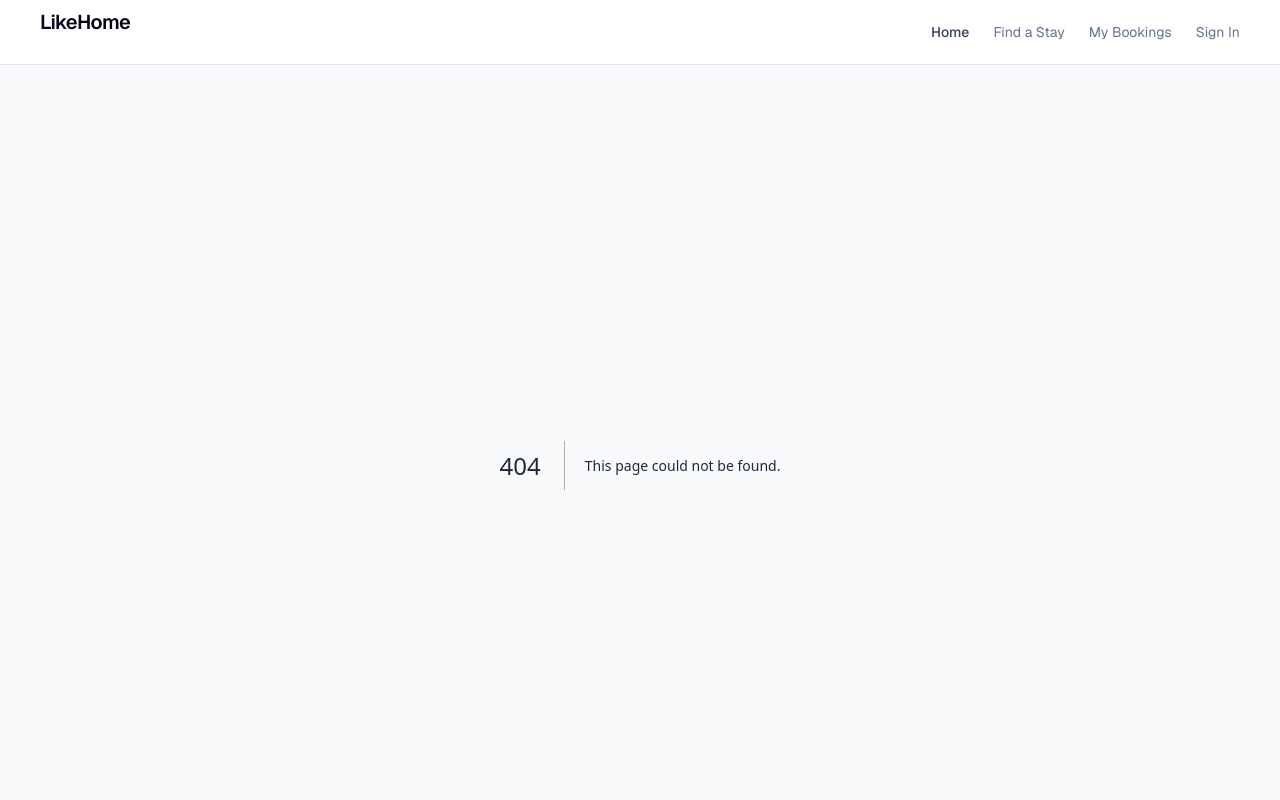
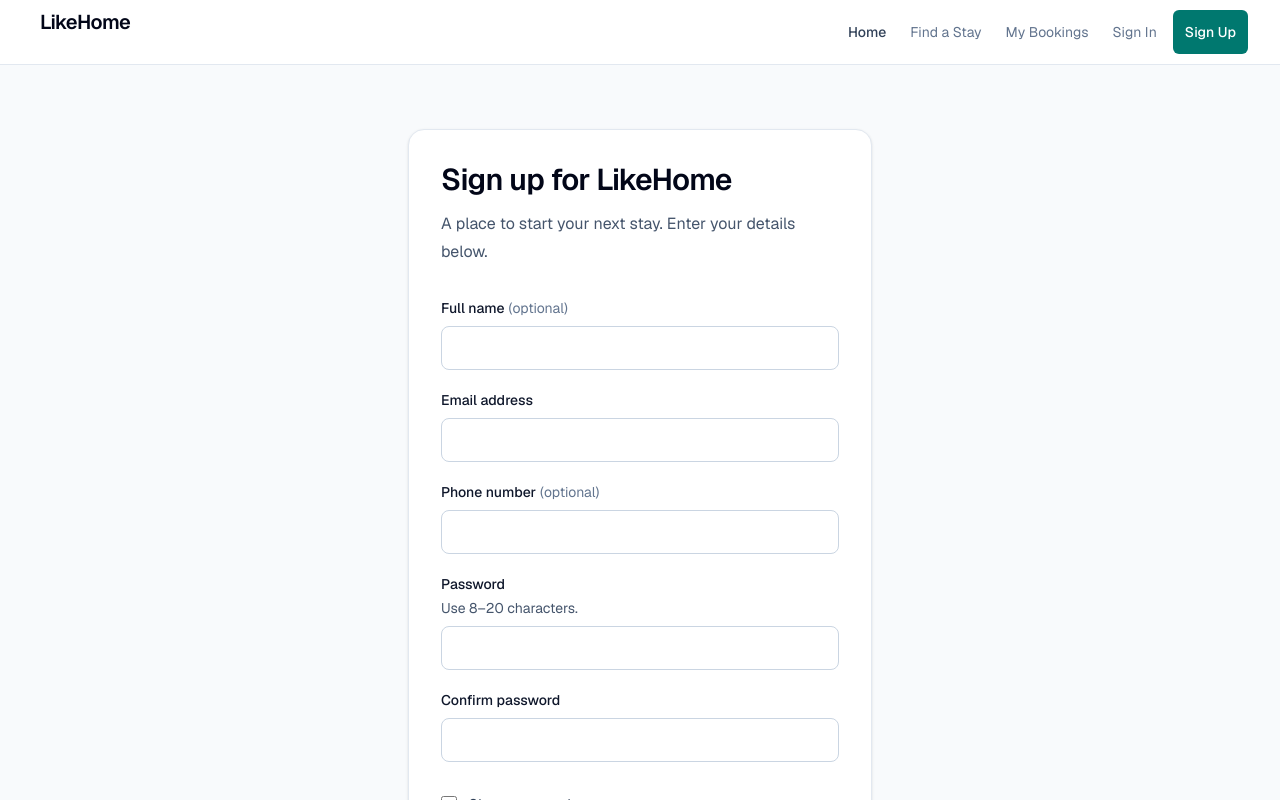
Before and after one commit to github210878/FA26CMPE165-LikeHomeProj, a Next.js app in the folder frontend/likehome/: page /signup in a window 1280 px wide. Before the commit this address had no page. Shown: the top 800 px of the page. Built offline with nearby package versions, Linux system fonts and the light colour scheme.

Commit message:
Build sign-up form and client-side validation

```diff
--- /dev/null
+++ b/frontend/likehome/app/signup/page.tsx
@@ -0,0 +1,18 @@
+import type { Metadata } from "next";
+import SignupForm from "@/components/SignupForm";
+
+export const metadata: Metadata = {
+  title: "Sign up | LikeHome",
+};
+
+export default function SignupPage() {
+  return (
+    <section className="mx-auto w-full max-w-lg px-4 py-10 sm:px-6 sm:py-16">
+      <div className="rounded-2xl border border-slate-200 bg-white p-6 shadow-sm sm:p-8">
+        <h1 className="text-3xl font-semibold tracking-tight text-slate-950">Sign up for LikeHome</h1>
+        <p className="mt-3 text-base leading-7 text-slate-600">A place to start your next stay. Enter your details below.</p>
+        <SignupForm />
+      </div>
+    </section>
+  );
+}
--- /dev/null
+++ b/frontend/likehome/components/SignupForm.tsx
@@ -0,0 +1,83 @@
+"use client";
+
+import { useState, type FormEvent } from "react";
+import { validateSignup, type SignupValues } from "@/lib/signup";
+
+const fields = [
+  { name: "full_name", label: "Full name", type: "text", autoComplete: "name", optional: true },
+  { name: "email", label: "Email address", type: "email", autoComplete: "email", optional: false },
+  { name: "phone", label: "Phone number", type: "tel", autoComplete: "tel", optional: true },
+  { name: "password", label: "Password", type: "password", autoComplete: "new-password", optional: false },
+  { name: "confirm_password", label: "Confirm password", type: "password", autoComplete: "new-password", optional: false },
+] as const;
+
+export default function SignupForm() {
+  const [values, setValues] = useState<SignupValues>({
+    full_name: "", email: "", phone: "", password: "", confirm_password: "",
+  });
+  const [touched, setTouched] = useState<Partial<Record<keyof SignupValues, boolean>>>({});
+  const [submitted, setSubmitted] = useState(false);
+  const [validated, setValidated] = useState(false);
+  const [showPasswords, setShowPasswords] = useState(false);
+  const errors = validateSignup(values);
+
+  function handleSubmit(event: FormEvent<HTMLFormElement>) {
+    event.preventDefault();
+    setSubmitted(true);
+    const firstInvalid = fields.find(({ name }) => errors[name]);
+    setValidated(!firstInvalid);
+
+    if (firstInvalid) {
+      const input = event.currentTarget.elements.namedItem(firstInvalid.name);
+      if (input instanceof HTMLInputElement) input.focus();
+    }
+  }
+
+  return (
+    <form noValidate onSubmit={handleSubmit} className="mt-8 space-y-5">
+      {fields.map((field) => {
+        const error = submitted || touched[field.name] ? errors[field.name] : undefined;
+        const hint = field.name === "password" ? "password-hint" : undefined;
+
+        return (
+          <div key={field.name}>
+            <label htmlFor={field.name} className="block text-sm font-medium text-slate-900">
+              {field.label}
+              {field.optional && <span className="ml-1 font-normal text-slate-500">(optional)</span>}
+            </label>
+            {hint && <p id={hint} className="mt-1 text-sm text-slate-600">Use 8–20 characters.</p>}
+            <input
+              id={field.name}
+              name={field.name}
+              type={field.type === "password" && showPasswords ? "text" : field.type}
+              autoComplete={field.autoComplete}
+              required={!field.optional}
+              value={values[field.name]}
+              aria-invalid={Boolean(error)}
+              aria-describedby={[hint, error ? `${field.name}-error` : undefined].filter(Boolean).join(" ") || undefined}
+              onBlur={() => setTouched((previous) => ({ ...previous, [field.name]: true }))}
+              onChange={(event) => {
+                setValues((previous) => ({ ...previous, [field.name]: event.target.value }));
+                setValidated(false);
+              }}
+              className={`mt-2 min-h-11 w-full rounded-lg border bg-white px-3 py-2 text-base text-slate-950 ${error ? "border-red-600" : "border-slate-300"}`}
+            />
+            {error && <p id={`${field.name}-error`} aria-live="polite" className="mt-2 text-sm text-red-700">{error}</p>}
+          </div>
+        );
+      })}
+
+      <label className="flex min-h-11 w-fit cursor-pointer items-center gap-3 text-sm text-slate-700">
+        <input type="checkbox" checked={showPasswords} onChange={(event) => setShowPasswords(event.target.checked)} className="h-4 w-4 accent-teal-700" />
+        Show passwords
+      </label>
+
+      <button type="submit" className="min-h-12 w-full rounded-lg bg-teal-700 px-4 py-3 text-sm font-semibold text-white transition-colors hover:bg-teal-800">
+        Continue
+      </button>
+      <div role="status" aria-live="polite">
+        {validated && <p className="rounded-lg border border-teal-200 bg-teal-50 p-4 text-sm text-teal-900">Your details are valid. Account creation is not available yet; your information has not been submitted.</p>}
+      </div>
+    </form>
+  );
+}
--- a/frontend/likehome/components/SiteHeader.tsx
+++ b/frontend/likehome/components/SiteHeader.tsx
@@ -39,6 +39,11 @@ export default function SiteHeader() {
                 <span className="sr-only"> (coming soon)</span>
               </span>
             </li>
+            <li>
+              <Link href="/signup" className="inline-flex min-h-11 items-center whitespace-nowrap rounded-md bg-teal-700 px-3 font-medium text-white transition-colors hover:bg-teal-800">
+                Sign Up
+              </Link>
+            </li>
           </ul>
         </nav>
       </div>
--- /dev/null
+++ b/frontend/likehome/lib/signup.ts
@@ -0,0 +1,44 @@
+export type SignupValues = {
+  full_name: string;
+  email: string;
+  phone: string;
+  password: string;
+  confirm_password: string;
+};
+
+export type SignupErrors = Partial<Record<keyof SignupValues, string>>;
+
+export function validateSignup(values: SignupValues): SignupErrors {
+  const errors: SignupErrors = {};
+
+  if (values.full_name.trim().length > 100) {
+    errors.full_name = "Use 100 characters or fewer.";
+  }
+
+  if (!values.email.trim()) {
+    errors.email = "Enter your email address.";
+  } else if (!/^[^\s@]+@[^\s@]+\.[^\s@]+$/.test(values.email.trim())) {
+    errors.email = "Enter a valid email address, such as you@example.com.";
+  }
+
+  const phone = values.phone.trim();
+  if (phone && (phone.length > 30 || !/^\+?[\d\s().-]+$/.test(phone) || !/^\d{7,15}$/.test(phone.replace(/\D/g, "")))) {
+    errors.phone = "Enter a phone number with 7–15 digits, including the country code if needed.";
+  }
+
+  if (!values.password) {
+    errors.password = "Enter a password.";
+  } else if (values.password.length < 8 || values.password.length > 20) {
+    errors.password = "Use 8–20 characters for your password.";
+  } else if (!values.password.trim()) {
+    errors.password = "Your password cannot contain only spaces.";
+  }
+
+  if (!values.confirm_password) {
+    errors.confirm_password = "Enter your password again.";
+  } else if (values.password !== values.confirm_password) {
+    errors.confirm_password = "Your passwords do not match.";
+  }
+
+  return errors;
+}
```
